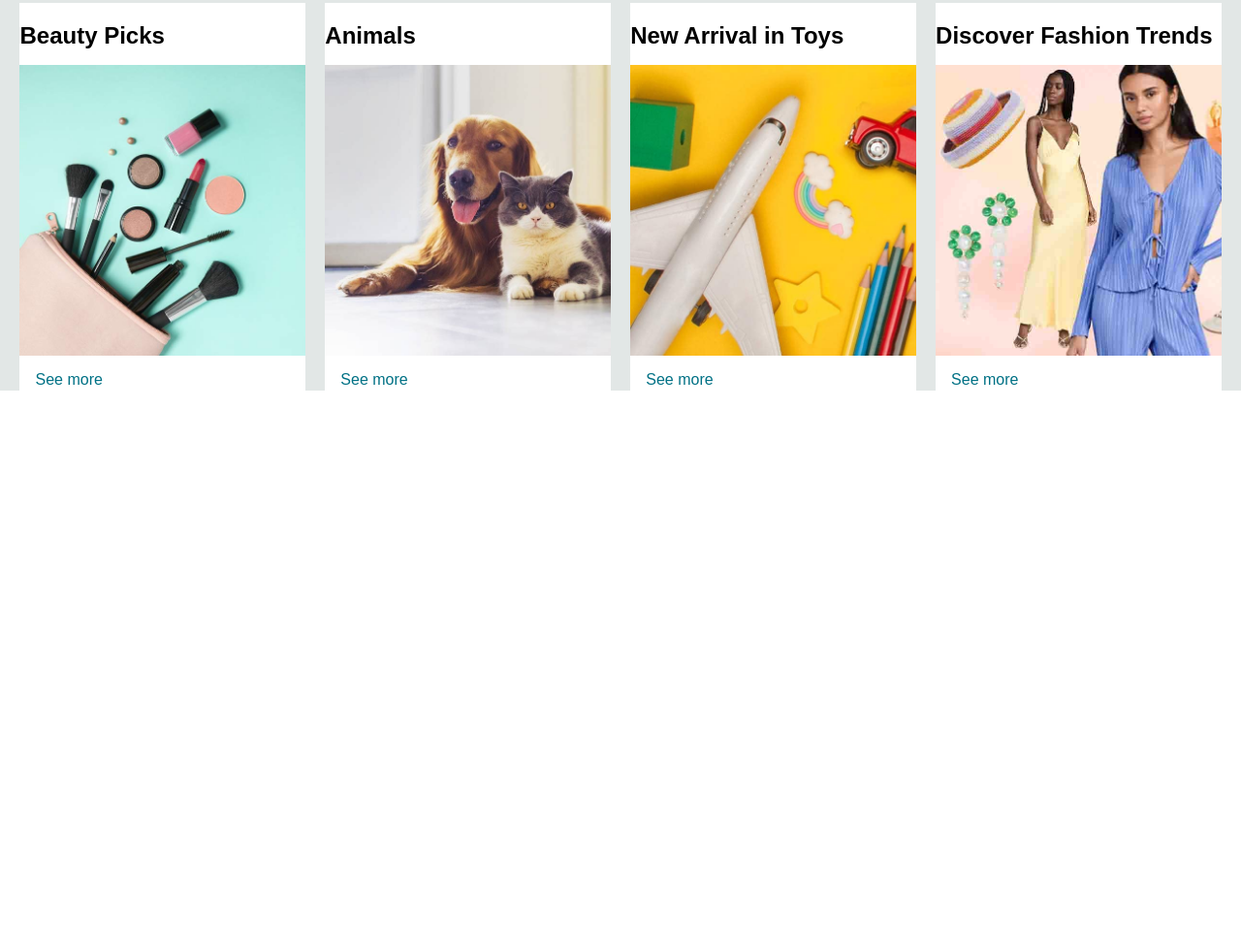
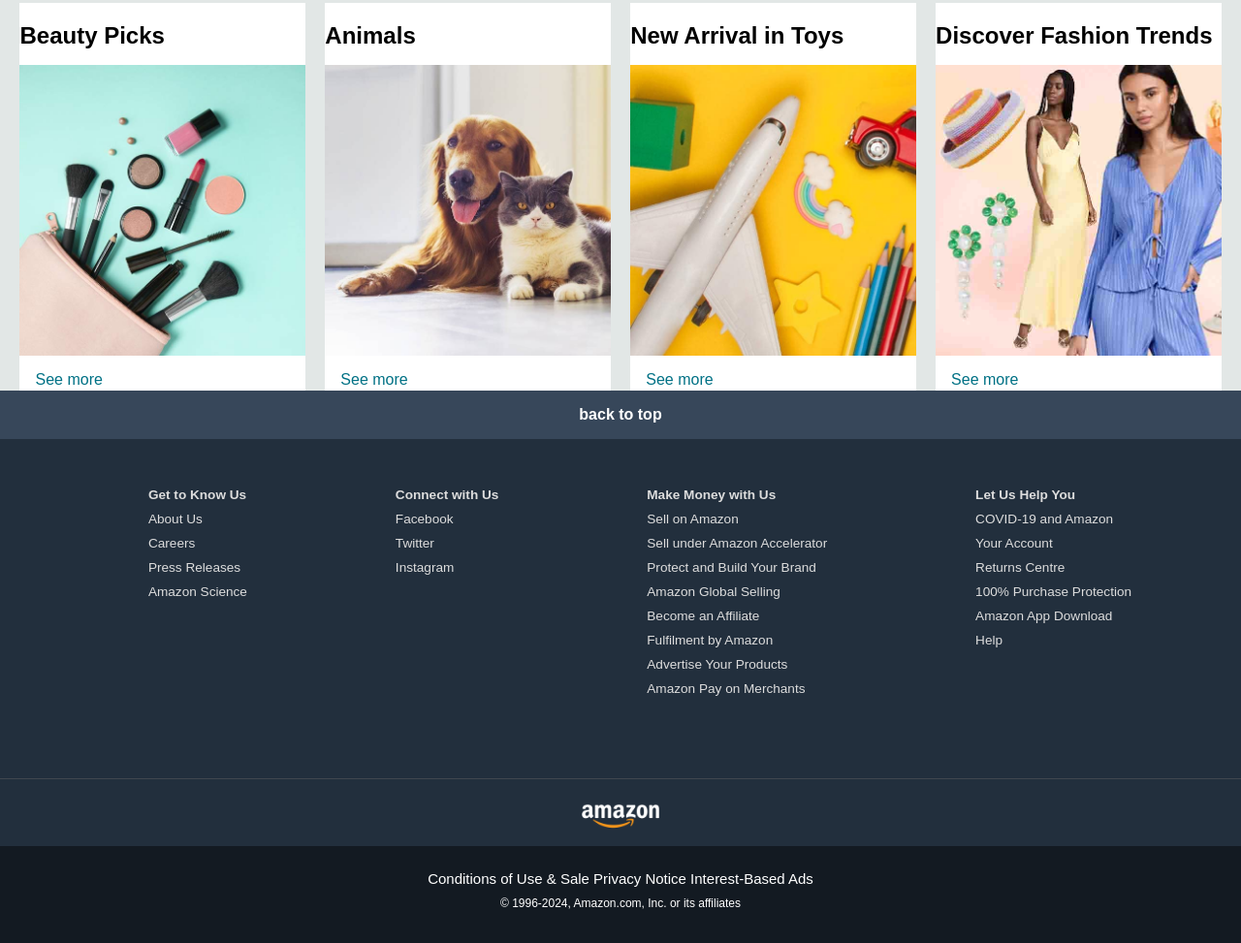
Before and after one commit to sionnn9/Amazon-clone-using-html-and-css-, a plain HTML site: page index.html in a window 1280 px wide. Shown: the part 977-1950 px from the top of the page at 97% size. Before the commit the page ends 1380 px from the top, so only its background shows below. Drawn offline with Linux system fonts and the light colour scheme.

Commit message:
completed amazon clone

```diff
--- a/index.html
+++ b/index.html
@@ -149,6 +149,68 @@
         </div>
     </div>
 
+    <footer>
+        <div class="foot-panel1">
+            back to top
+        </div>
+        <div class="foot-panel2">
+            <ul>
+                <B>
+                    <p>Get to Know Us</p>
+                </B>
+                <p>About Us</p>
+                <p>Careers</p>
+                <p>Press Releases</p>
+                <p>Amazon Science</p>
+            </ul>
+            <ul>
+                <B>
+                    <p>Connect with Us</p>
+                </B>
+                <p>Facebook</p>
+                <p>Twitter</p>
+                <p>Instagram</p>
+            </ul>
+            <ul>
+                <b>
+                    <p>Make Money with Us</p>
+                </b>
+                <p>Sell on Amazon</p>
+                <p>Sell under Amazon Accelerator</p>
+                <p>Protect and Build Your Brand</p>
+                <p>Amazon Global Selling</p>
+                <p>Become an Affiliate</p>
+                <p>Fulfilment by Amazon</p>
+                <p>Advertise Your Products</p>
+                <p>Amazon Pay on Merchants</p>
+            </ul>
+            <ul>
+                <b>
+                    <p>Let Us Help You</p>
+                </b>
+                <p>COVID-19 and Amazon</p>
+                <p>Your Account</p>
+                <p>Returns Centre</p>
+                <p>100% Purchase Protection</p>
+                <p>Amazon App Download</p>
+                <p>Help</p>
+            </ul>
+        </div>
+    <div class="foot-panel3">
+        <div class="logo">
+        </div>
+    </div>
+
+    <div class="foot-panel4">
+        <div class="pages">
+            <a>Conditions of Use & Sale</a>
+            <a>Privacy Notice</a>
+            <a>Interest-Based Ads</a>
+        </div>
+        <div class="copyright">
+            © 1996-2024, Amazon.com, Inc. or its affiliates
+        </div>
+    </div>
+</footer>
 </body>
-
 </html>
--- a/style.css
+++ b/style.css
@@ -220,3 +220,70 @@ span {
     margin-left: 1rem;
     margin-right: 1rem;
 }
+
+/* Footer Styles */
+.footer {
+    margin-top: 15px;
+}
+
+.foot-panel1 {
+    background-color: #37475a;
+    color: white;
+    height: 50px;
+    display: flex;
+    justify-content: center;
+    align-items: center;
+    font-size: 1rem;
+    font-weight: 700;
+}
+
+.foot-panel2 {
+    background-color: #222f3d;
+    color: white;
+    display: flex;
+    justify-content: space-evenly;
+    height: 350px;
+}
+
+ul {
+    margin-top: 30px;
+}
+
+ul p {
+    margin-top: 10px;
+}
+
+ul {
+    display: block;
+    font-size: 0.85rem;
+    margin-top: 40px;
+    color: #dddddd;
+}
+
+.foot-panel3 {
+    background-color: #222f3d;
+    color: white;
+    border-top: 0.5px solid rgba(102, 99, 99, 0.466);
+    height: 70px;
+    display: flex;
+    justify-content: center;
+    align-items: center;
+}
+
+.pages {
+    font-size: 15px;
+    text-align: center;
+    padding-top: 25px;
+}
+
+.copyright {
+    text-align: center;
+    font-size: 12px;
+    padding-top: 10px;
+}
+
+.foot-panel4 {
+    background-color: #131a22;
+    height: 100px;
+    color: white;
+}
```
